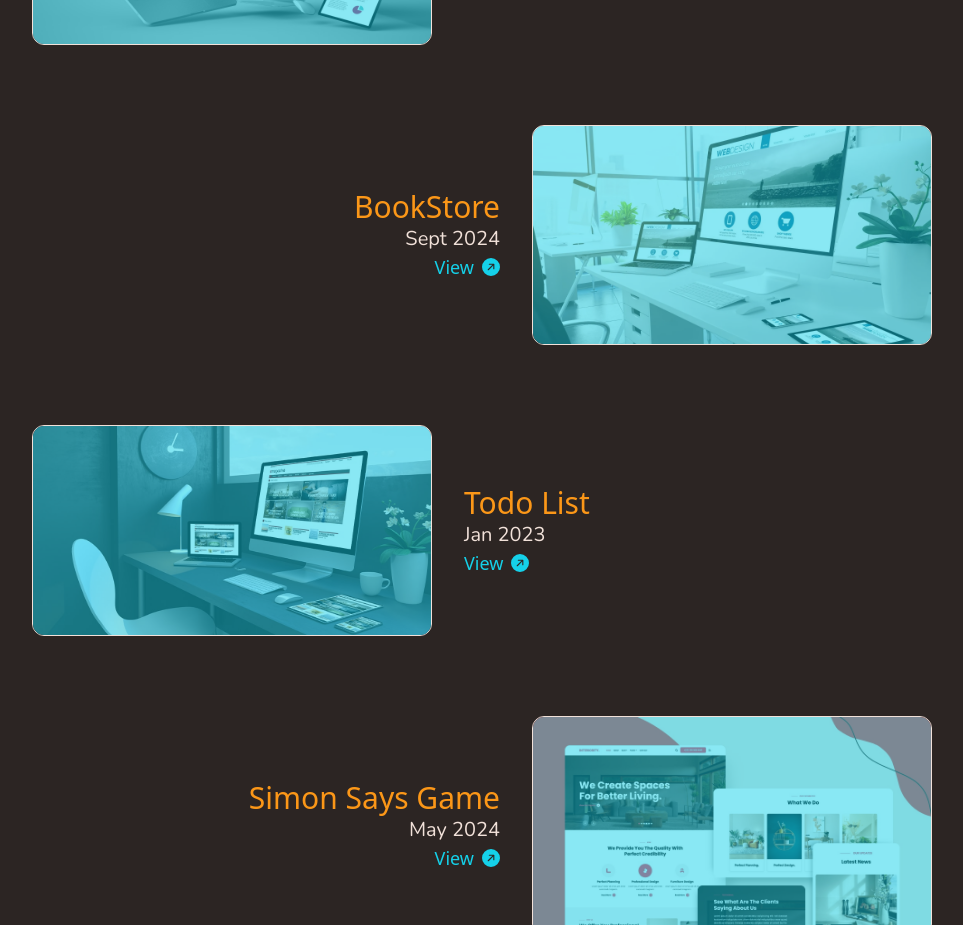
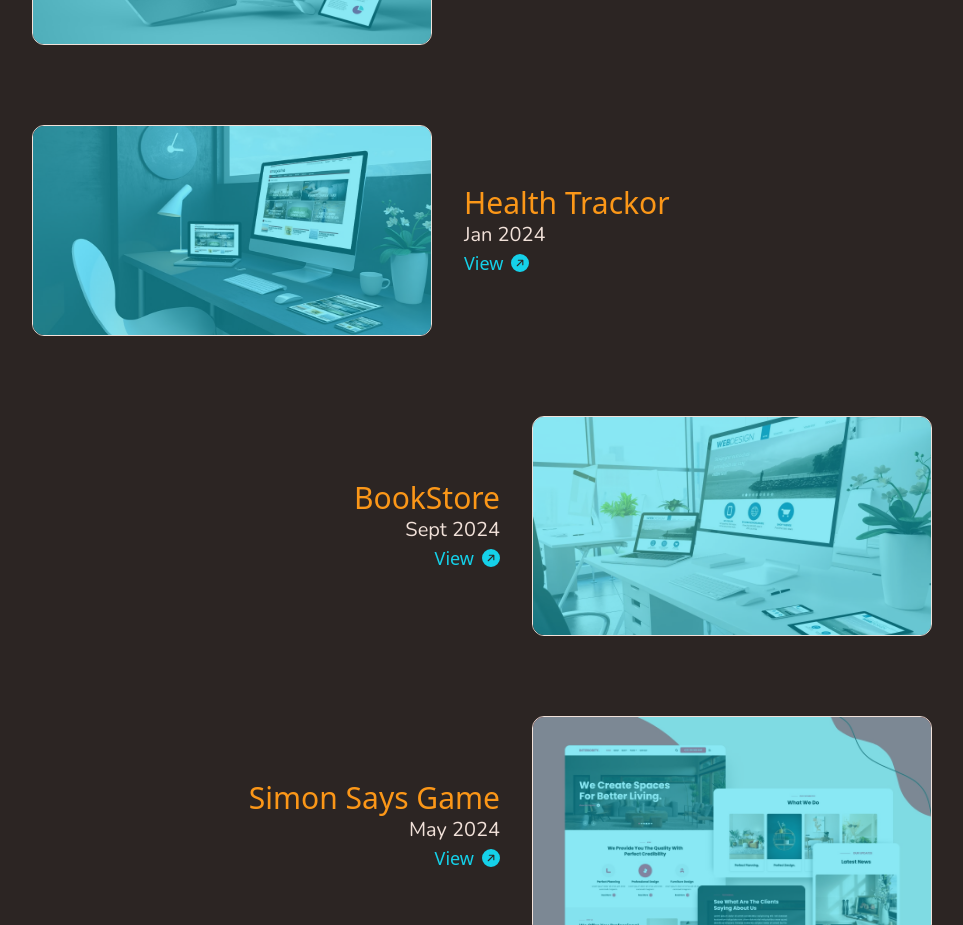
Before and after one commit to Achyuth1818/portfolio-react, a React (Vite) app in the folder Frontend/: page / in a window 1280 px wide. Shown: the part 2460-3385 px from the top of the page, without its empty margins (158-1121 px from the left). Built offline with nearby package versions, Linux system fonts and the light colour scheme.

Commit message:
Update ProjectsMain.jsx

```diff
--- a/Frontend/src/components/projectsSection/ProjectsMain.jsx
+++ b/Frontend/src/components/projectsSection/ProjectsMain.jsx
@@ -7,28 +7,29 @@ const projects = [
     year: "Mar 2024",
     align: "right",
     image: "/images/website-img-1.jpg",
-    link: "#",
+    link: "https://zerodha-git-main-achyuth-reddys-projects.vercel.app/",
+  },
+    {
+    name: "Health Trackor",
+    year: "Jan 2024",
+    align: "right",
+    image: "/images/website-img-3.jpg",
+    link: "https://healthtrackor-2.onrender.com/",
   },
   {
     name: "BookStore",
     year: "Sept 2024",
     align: "left",
     image: "/images/website-img-2.webp",
-    link: "#",
+    link: "https://github.com/Achyuth1818",
   },
-  {
-    name: "Todo List",
-    year: "Jan 2023",
-    align: "right",
-    image: "/images/website-img-3.jpg",
-    link: "#",
-  },
+
   {
     name: "Simon Says Game",
     year: "May 2024",
     align: "left",
     image: "/images/website-img-4.jpg",
-    link: "#",
+    link: "https://github.com/Achyuth1818",
   },
 ];
 
```
